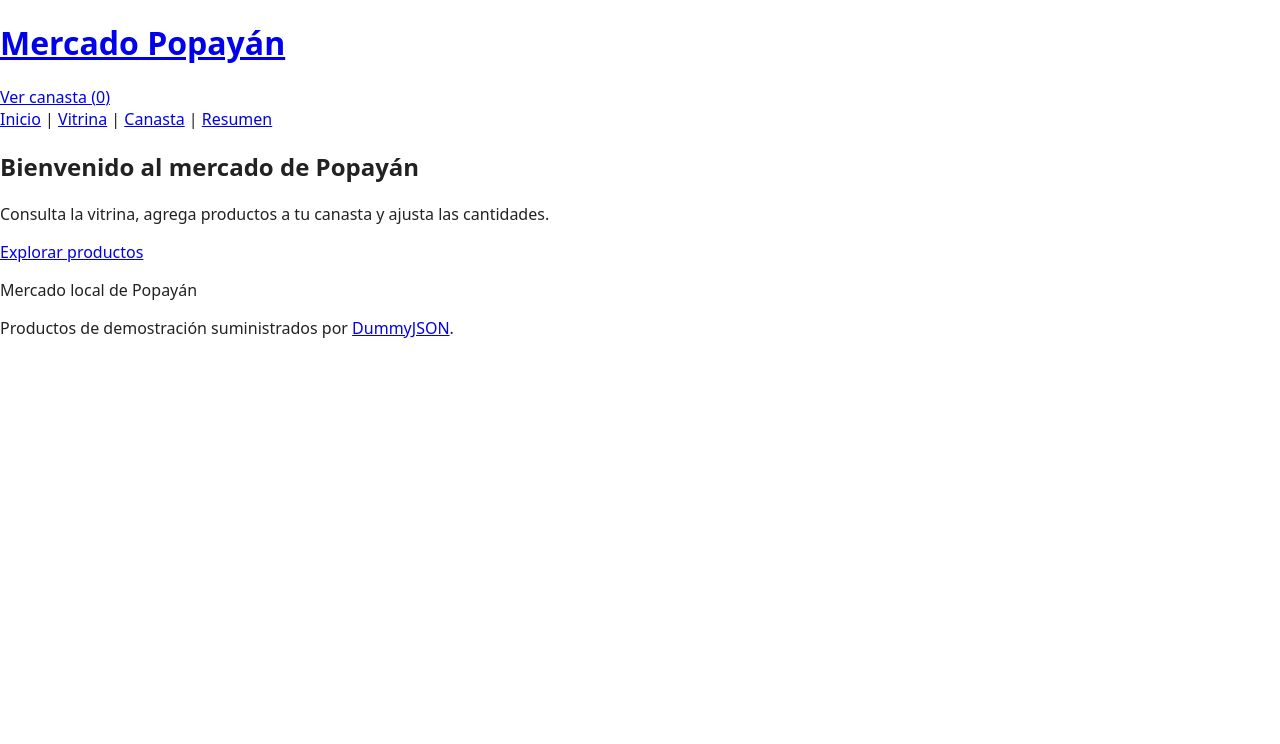
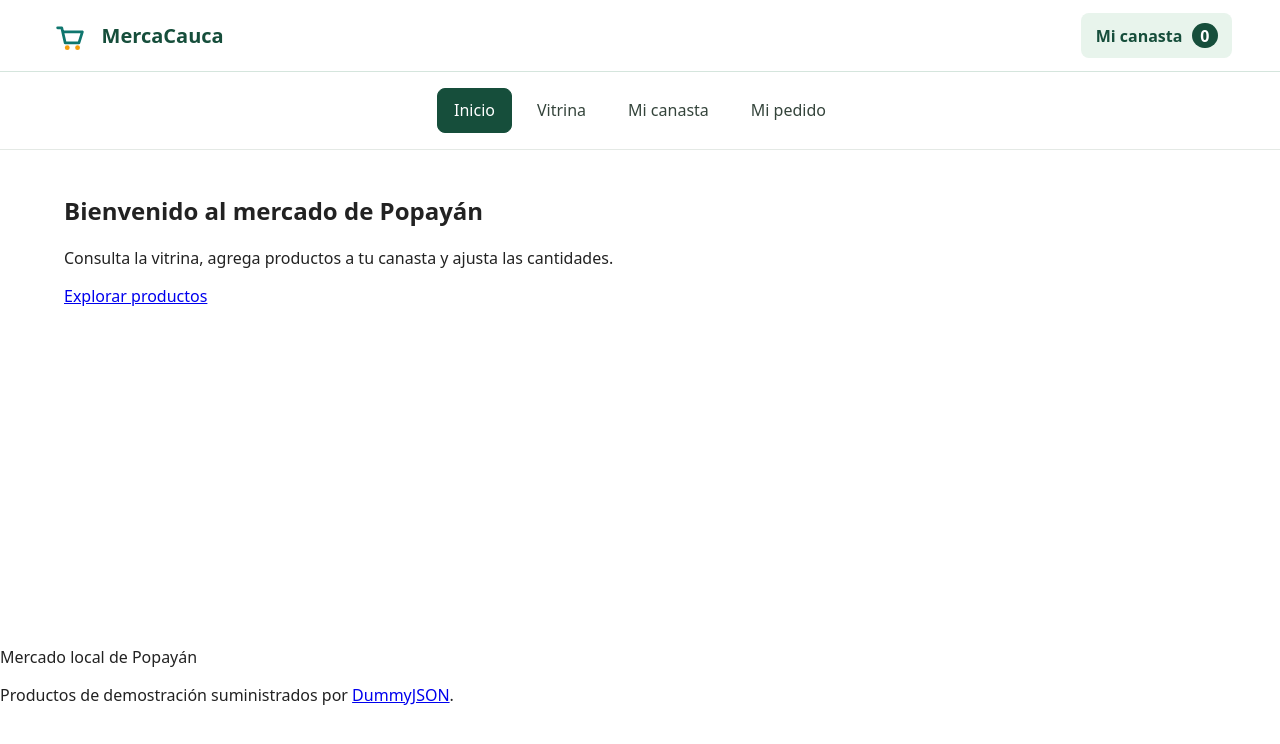
Before and after one commit to kalilacam787-web/ExamenFinal_Juan, a React (Vite) app in the folder Examen_finalj/: page / in a window 1280 px wide. Shown: the top 744 px of the page. Built offline with nearby package versions, Linux system fonts and the light colour scheme.

Commit message:
Se agregó un encabezado fijo y navegación de inicio

```diff
--- a/Examen_finalj/src/components/Header.jsx
+++ b/Examen_finalj/src/components/Header.jsx
@@ -1,9 +1,11 @@
 import { useEffect } from 'react'
-import { Link } from 'react-router-dom'
+import { useNavigate } from 'react-router-dom'
 
+import logo from '../assets/logo.svg'
 import { useCarritoStore } from '../store/useCarritoStore.js'
 
 function Header() {
+  const navigate = useNavigate()
   const unidades = useCarritoStore((state) =>
     state.productos.reduce((total, producto) => total + producto.cantidad, 0),
   )
@@ -14,11 +16,24 @@ function Header() {
   }, [unidades])
 
   return (
-    <header>
-      <Link to="/" aria-label="Ir al inicio">
-        <h1>Mercado Popayán</h1>
-      </Link>
-      <Link to="/compras">Ver canasta ({unidades})</Link>
+    <header className="header">
+      <button
+        type="button"
+        className="header__marca"
+        onClick={() => navigate('/')}
+        aria-label="Ir al inicio de MercaCauca"
+      >
+        <img src={logo} alt="" className="header__logo" />
+        <span className="header__nombre">MercaCauca</span>
+      </button>
+      <button
+        type="button"
+        className="header__canasta"
+        onClick={() => navigate('/compras')}
+        aria-label={`Abrir canasta, ${unidades} unidades`}
+      >
+        Mi canasta <span className="header__contador">{unidades}</span>
+      </button>
     </header>
   )
 }
--- a/Examen_finalj/src/components/Navbar.jsx
+++ b/Examen_finalj/src/components/Navbar.jsx
@@ -1,15 +1,37 @@
-import { NavLink } from 'react-router-dom'
+import { useLocation, useNavigate } from 'react-router-dom'
+
+const OPCIONES = [
+  { texto: 'Inicio', ruta: '/' },
+  { texto: 'Vitrina', ruta: '/catalogo' },
+  { texto: 'Mi canasta', ruta: '/compras' },
+  { texto: 'Mi pedido', ruta: '/compras/resumen' },
+]
 
 function Navbar() {
+  const navigate = useNavigate()
+  const { pathname } = useLocation()
+
+  const estaActivo = (ruta) =>
+    pathname === ruta ||
+    (ruta === '/catalogo' && pathname.startsWith('/catalogo/'))
+
   return (
-    <nav aria-label="Navegación principal">
-      <NavLink to="/" end>Inicio</NavLink>
-      {' | '}
-      <NavLink to="/catalogo">Vitrina</NavLink>
-      {' | '}
-      <NavLink to="/compras">Canasta</NavLink>
-      {' | '}
-      <NavLink to="/compras/resumen">Resumen</NavLink>
+    <nav className="navbar" aria-label="Navegación principal">
+      {OPCIONES.map(({ texto, ruta }) => {
+        const activo = estaActivo(ruta)
+
+        return (
+          <button
+            key={ruta}
+            type="button"
+            className={`navbar__boton${activo ? ' navbar__boton--activo' : ''}`}
+            aria-current={activo ? 'page' : undefined}
+            onClick={() => navigate(ruta)}
+          >
+            {texto}
+          </button>
+        )
+      })}
     </nav>
   )
 }
--- a/Examen_finalj/src/index.css
+++ b/Examen_finalj/src/index.css
@@ -5,6 +5,10 @@
   font-synthesis: none;
   text-rendering: optimizeLegibility;
   -webkit-font-smoothing: antialiased;
+}
+
+* {
+  box-sizing: border-box;
 }
 
 body {
@@ -16,3 +20,110 @@ button,
 input {
   font: inherit;
 }
+
+button {
+  cursor: pointer;
+}
+
+.header {
+  position: fixed;
+  z-index: 10;
+  inset: 0 0 auto;
+  display: flex;
+  min-height: 4.5rem;
+  align-items: center;
+  justify-content: space-between;
+  padding: 0 clamp(1rem, 5vw, 3rem);
+  border-bottom: 1px solid #d5e5dd;
+  background: #fff;
+}
+
+.header__marca,
+.header__canasta {
+  display: inline-flex;
+  align-items: center;
+  gap: 0.6rem;
+  border: 0;
+  background: transparent;
+  color: #164e3b;
+  font-weight: 700;
+}
+
+.header__marca {
+  padding: 0;
+}
+
+.header__logo {
+  width: 2.75rem;
+  height: 2.75rem;
+}
+
+.header__nombre {
+  font-size: 1.25rem;
+}
+
+.header__canasta {
+  padding: 0.6rem 0.9rem;
+  border-radius: 0.5rem;
+  background: #e8f4ec;
+}
+
+.header__contador {
+  display: inline-grid;
+  min-width: 1.6rem;
+  min-height: 1.6rem;
+  place-items: center;
+  border-radius: 50%;
+  background: #164e3b;
+  color: #fff;
+}
+
+.navbar {
+  display: flex;
+  justify-content: center;
+  gap: 0.5rem;
+  margin-top: 4.5rem;
+  padding: 1rem;
+  border-bottom: 1px solid #e4e9e5;
+}
+
+.navbar__boton {
+  padding: 0.65rem 1rem;
+  border: 1px solid transparent;
+  border-radius: 0.5rem;
+  background: transparent;
+  color: #34443b;
+}
+
+.navbar__boton:hover {
+  background: #f0f6f1;
+}
+
+.navbar__boton--activo {
+  border-color: #164e3b;
+  background: #164e3b;
+  color: #fff;
+}
+
+.navbar__boton--activo:hover {
+  background: #164e3b;
+}
+
+main {
+  width: min(100% - 2rem, 72rem);
+  min-height: 60vh;
+  margin: 0 auto;
+  padding: 1.5rem 0;
+}
+
+@media (max-width: 540px) {
+  .navbar {
+    flex-wrap: wrap;
+    gap: 0.25rem;
+    padding: 0.75rem 0.25rem;
+  }
+
+  .navbar__boton {
+    padding: 0.55rem 0.65rem;
+  }
+}
```
Also changed, not shown: Examen_finalj/src/assets/logo.svg (added).
